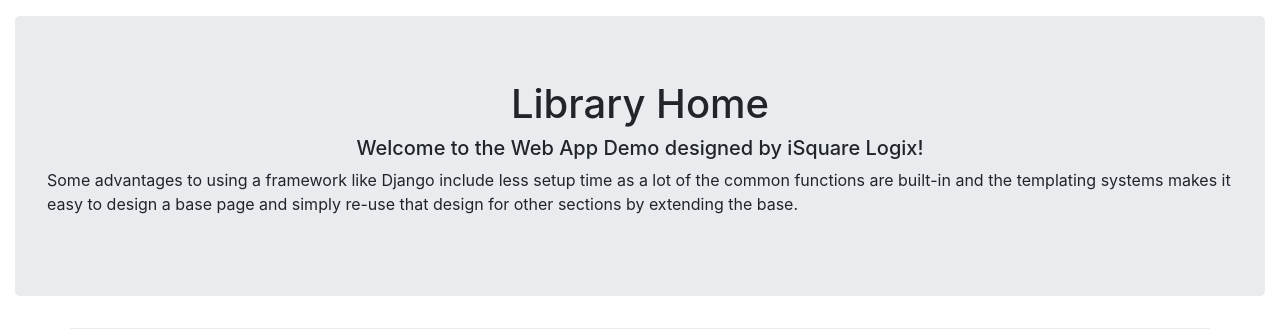
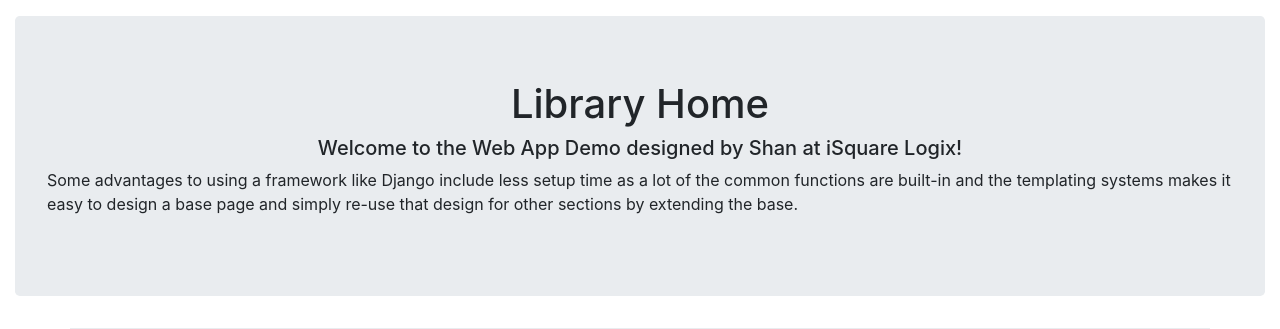
Before and after one commit to sbhaseen/django_web_app_demo, a Django app: page /catalog/ in a window 1280 px wide. Shown: the part 56-385 px from the top of the page. Run offline with Django 3.2, Linux system fonts and the light colour scheme; data that the repository does not hold is empty; some libraries are stand-ins or nearby versions.

Commit message:
Updated index

```diff
--- a/catalog/templates/index.html
+++ b/catalog/templates/index.html
@@ -5,7 +5,7 @@
 {% block content %}
 <div class="jumbotron">
   <h1>Library Home</h1>
-  <h5 align="center">Welcome to the Web App Demo designed by iSquare Logix!</h5>
+  <h5 align="center">Welcome to the Web App Demo designed by Shan at iSquare Logix!</h5>
   <p>Some advantages to using a framework like Django include less setup time as a lot of the common functions are built-in
     and the templating systems makes it easy to design a base page and simply re-use that design for other sections by extending the base.<p>
 </div>
```
